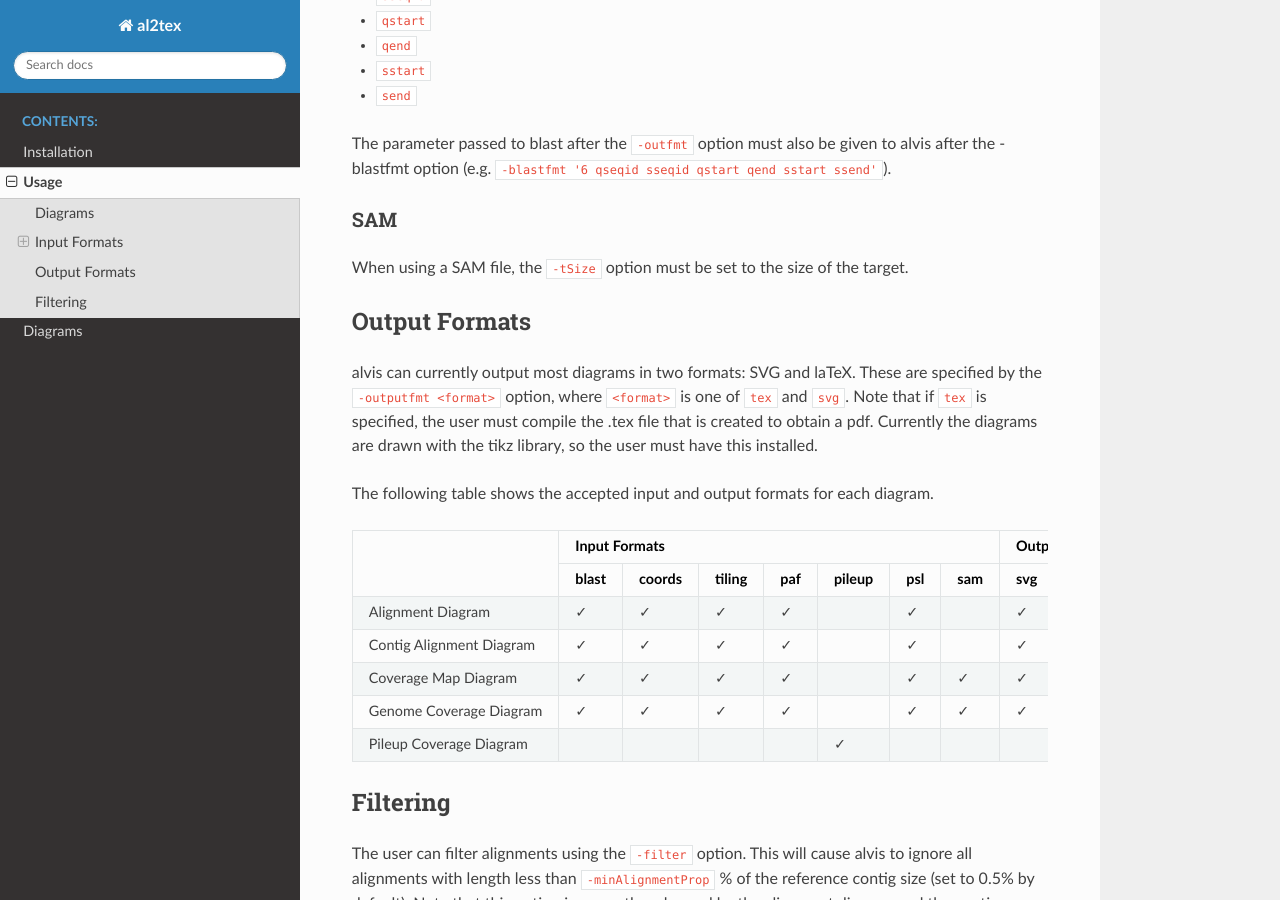
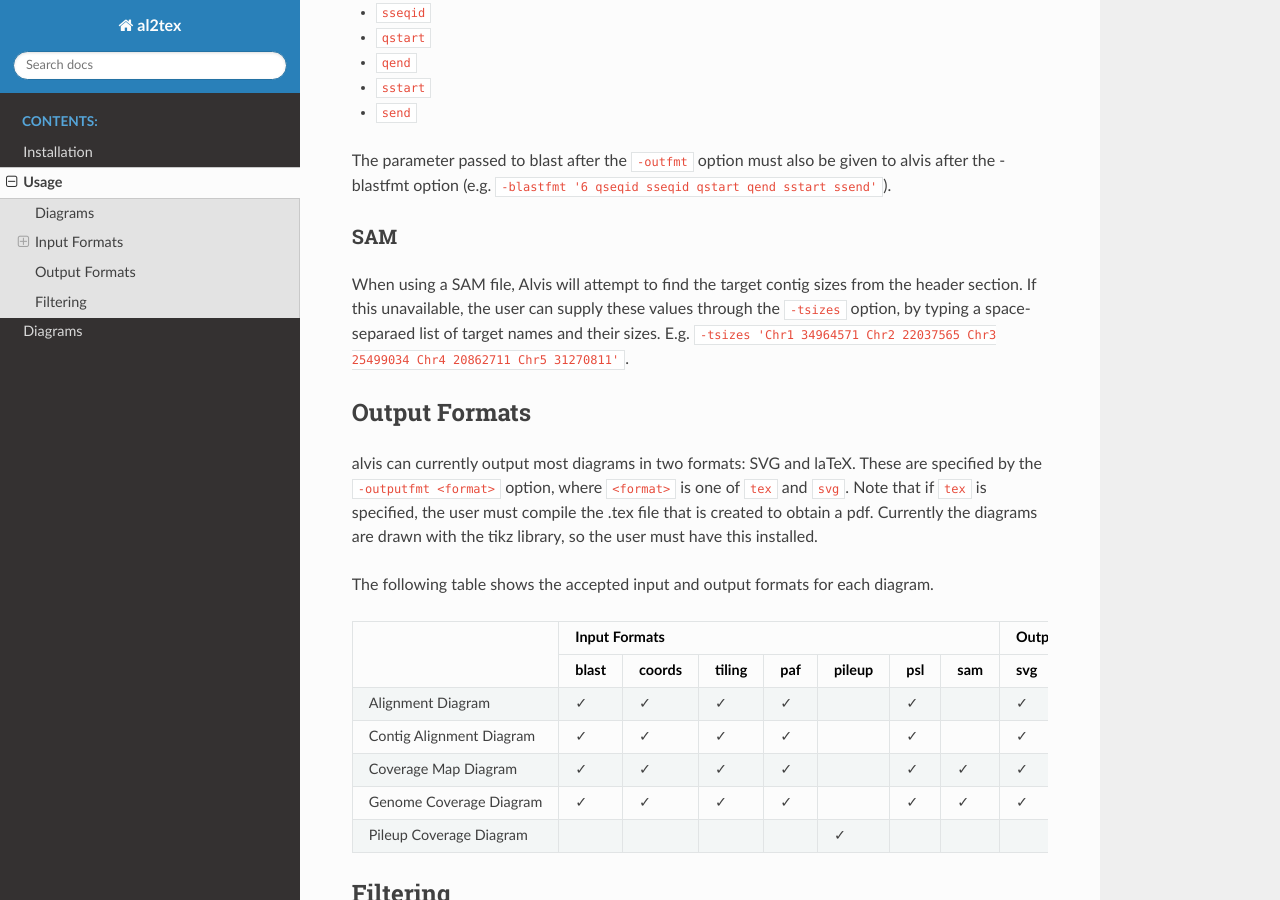
Before and after one commit to richardmleggett/al2tex, a Sphinx documentation site: the page built from docs/usage/usage.rst, in a window 1280 px wide and 900 px high, scrolled down 2132 px. Built offline with Sphinx 7.4.7 and the Read the Docs theme 2.0.0, drawn with Linux system fonts in a browser that asks for light colours; some of the changed text lies outside the part shown.

Commit message:
Update usage.rst

```diff
--- a/docs/usage/usage.rst
+++ b/docs/usage/usage.rst
@@ -38,8 +38,9 @@
 | ``-blastfmt <format string>``                | Format string as given to blast. Required   |
 |                                              | if ``-inputfmt`` is ``blast``.              |
 +----------------------------------------------+---------------------------------------------+
-| ``-tsize <int>``                             | Size (in bp) of target contig. Required if  |
-|                                              | ``inputfmt`` is ``sam``.                    |
+| ``-tsizes <"string">``                       | List of target names and sizes, separated by|
+|                                              | whitspace. Required if ``inputfmt`` is      |
+|                                              | ``sam``.                                    |
 +----------------------------------------------+---------------------------------------------+
 | ``-binsize <int>``                           | Size (in bp) of bins for coverage diagrams. |
 +----------------------------------------------+---------------------------------------------+
@@ -100,7 +101,7 @@
 
 SAM
 ....
-When using a SAM file, the ``-tSize`` option must be set to the size of the target.
+When using a SAM file, Alvis will attempt to find the target contig sizes from the header section. If this unavailable, the user can supply these values through the ``-tsizes`` option, by typing a space-separaed list of target names and their sizes. E.g. ``-tsizes 'Chr1 34964571 Chr2 22037565 Chr3 25499034 Chr4 20862711 Chr5 31270811'``.
 
 Output Formats
 --------------
```
